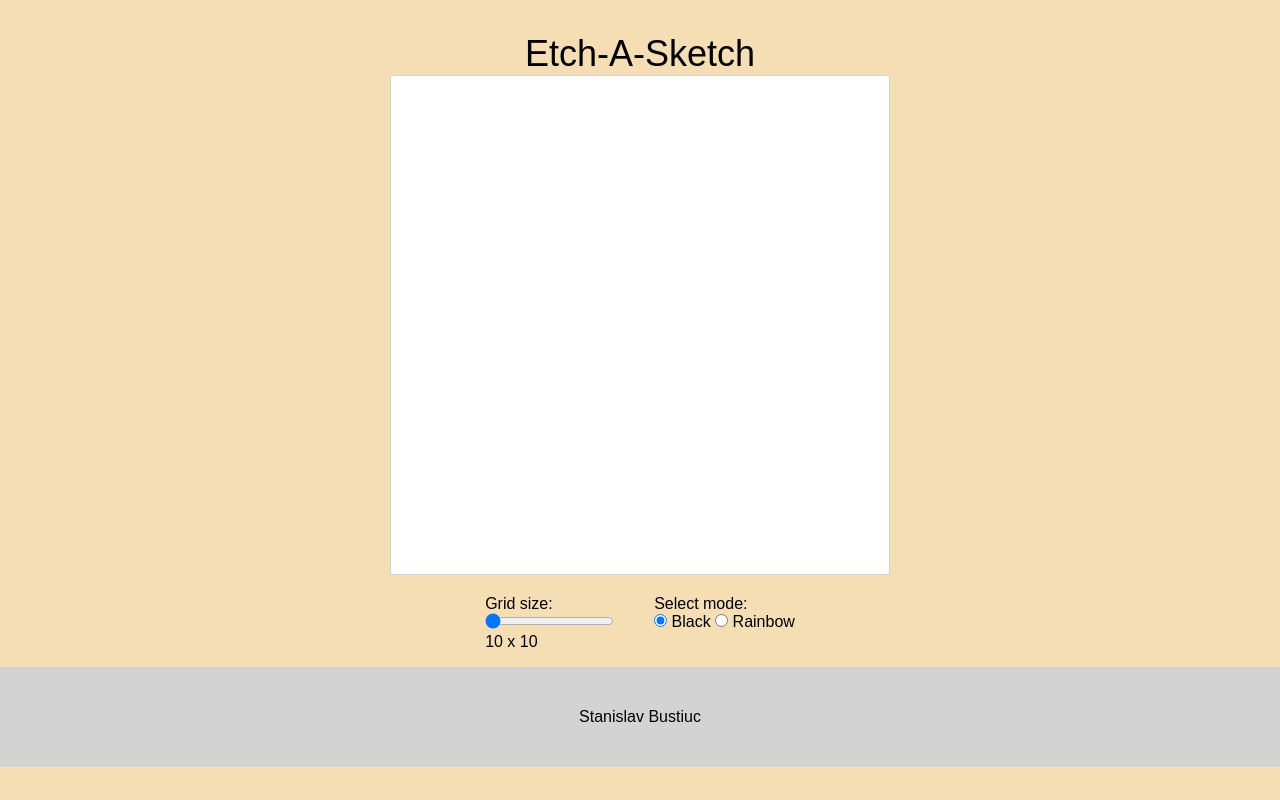
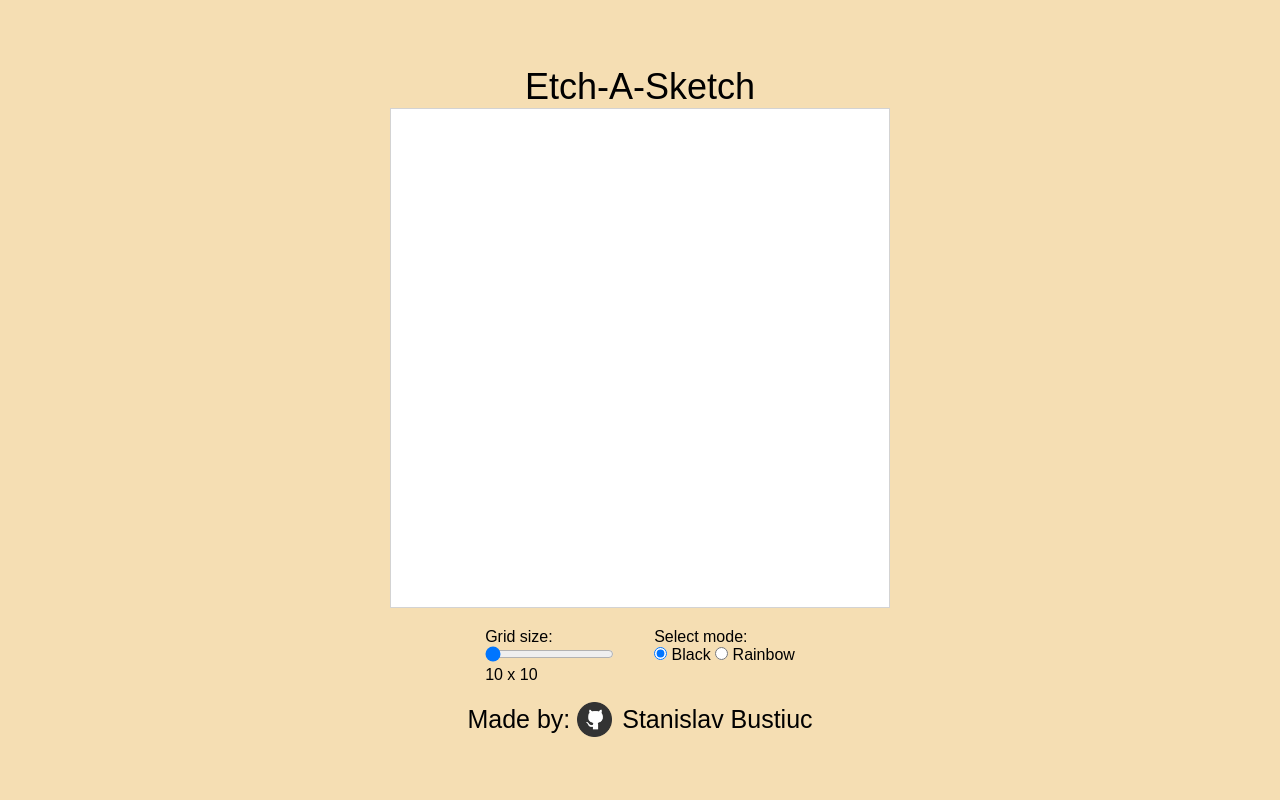
Before and after one commit to sasnar/etch-a-sketch, a plain HTML site: page index.html in a window 1280 px wide. Drawn offline with Linux system fonts and the light colour scheme.

Commit message:
Added footer with a link to my repository

```diff
--- a/index.html
+++ b/index.html
@@ -32,10 +32,7 @@
                 </ul>
             </div>
         </div>
-        <div class="footer">Stanislav Bustiuc</div>
+        <footer class="footer">Made by: <a href=https://github.com/sasnar> <img id="gh-logo" src="githublogo.png" alt="github logo"/>Stanislav Bustiuc</a></footer>
     </div>
-
-
-
 </body>
 </html>
--- a/style.css
+++ b/style.css
@@ -55,7 +55,7 @@ body {
  .menuList {
      display: flex;
      gap: 40px;
-     margin-bottom: 16px;
+     margin-bottom: 8px;
  }
 
  .modeSelect {
@@ -63,10 +63,24 @@ body {
  }
 
  .footer {
-     display:flex;
-     width: 100%;
-     height: 100px;
-     background-color: lightgray;
-    align-items: center;
-    justify-content: center;
+        font-size: 25px;
+        bottom: 0;
+        justify-content: center;
+        padding-top: 10px;
  }
+
+ a{
+    text-decoration: none;
+    color: black;
+}
+
+a:hover{
+    text-decoration: underline;
+}
+
+#gh-logo{
+    width: 35px;
+    height: 35px;
+    margin-bottom: -9px;
+    margin-right: 10px;
+}
```
Also changed, not shown: githublogo.png (added).
